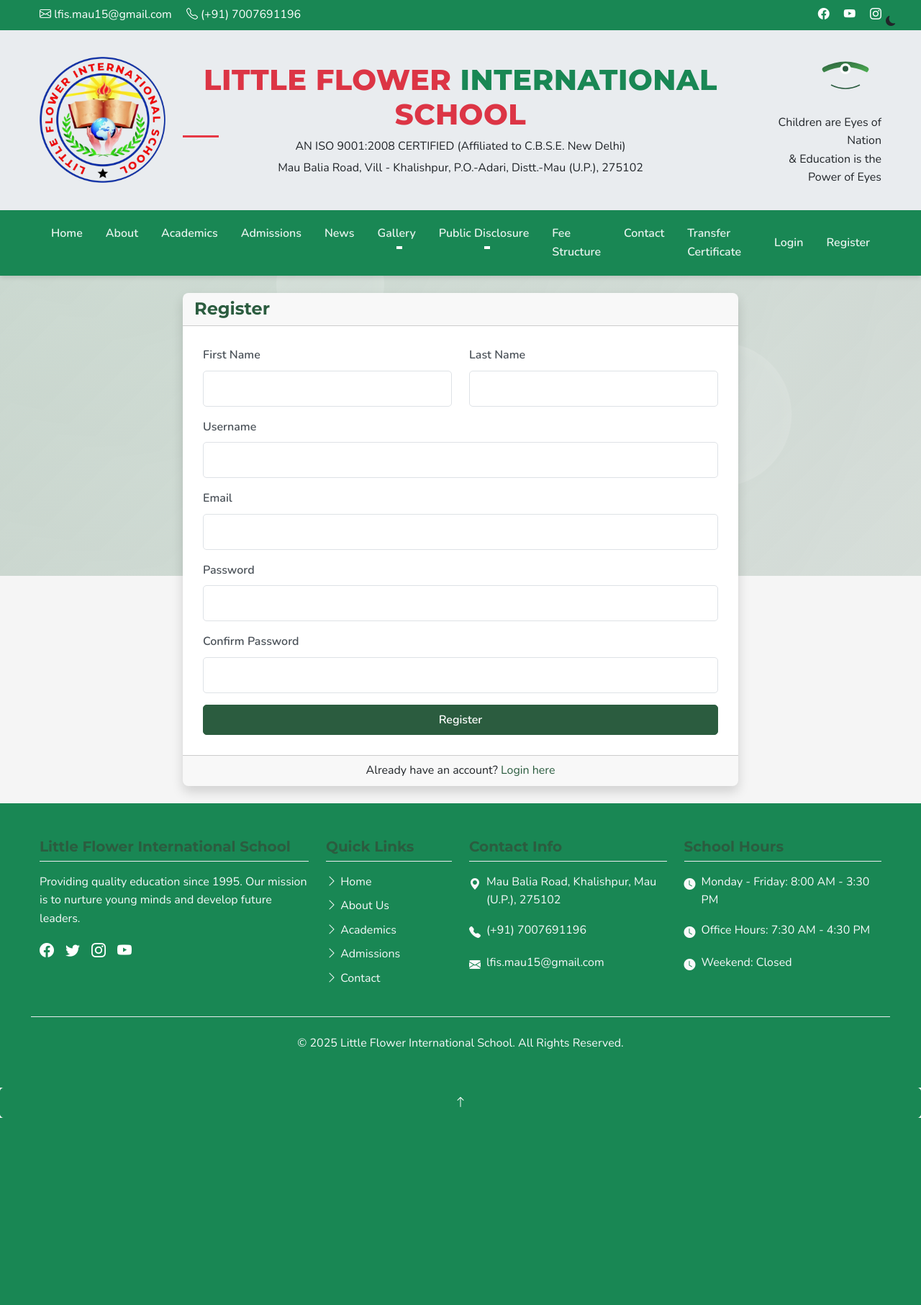
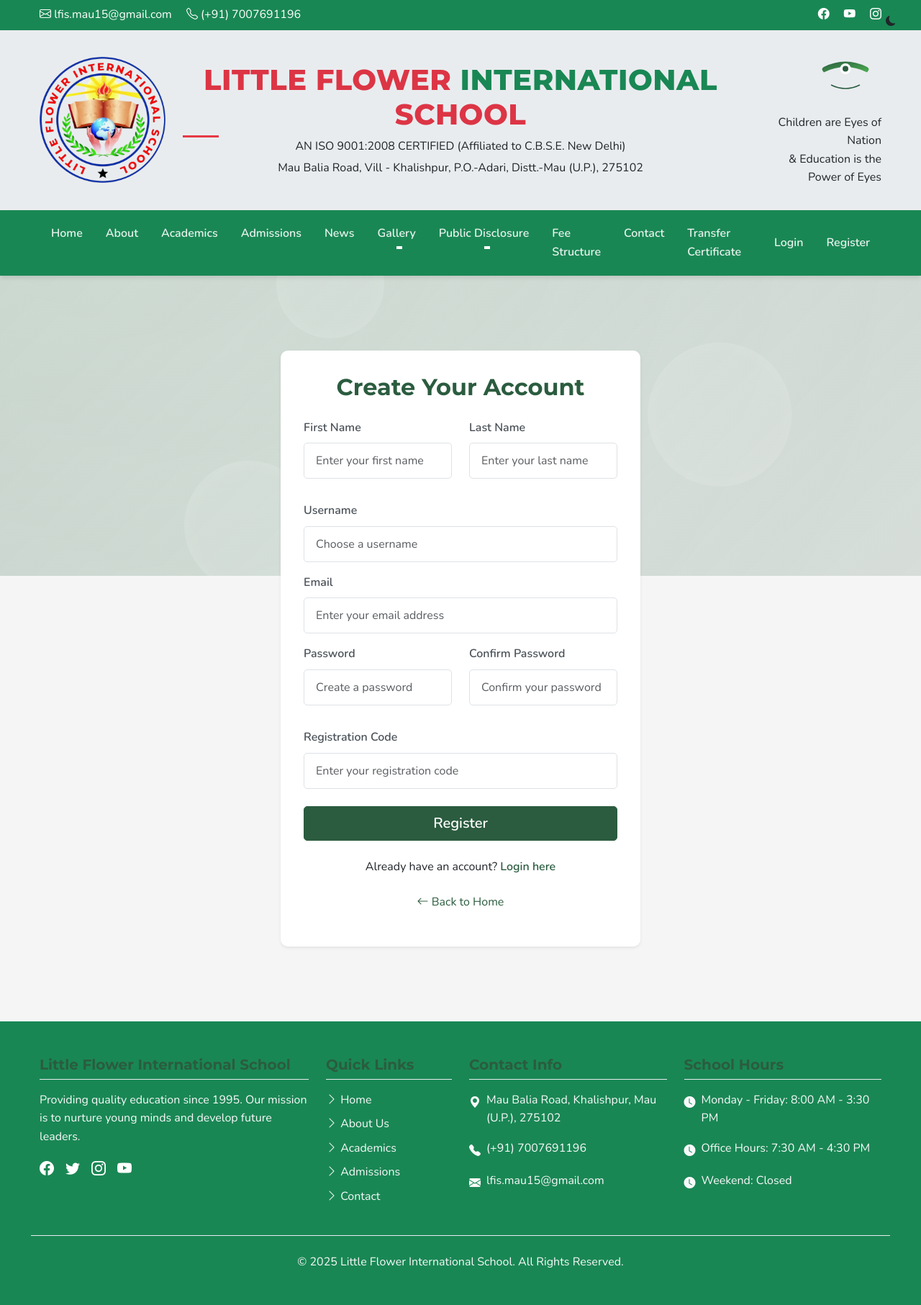
Before and after one commit to boran000/LFIS, a Flask app: template templates/auth/register.html in a window 1280 px wide. Shown: the top 1813 px of the page at 72% size. Before the commit the page ends 1553 px from the top, so only its background shows below. Run offline with Flask 3, Linux system fonts and the light colour scheme; the template is opened without the code that fills it: values that come from a table or form of the project are taken from there, others are empty; some libraries are stand-ins or nearby versions.

Commit message:
Update register.html

```diff
--- a/templates/auth/register.html
+++ b/templates/auth/register.html
@@ -1,73 +1,201 @@
 {% extends "base.html" %}
 
 {% block content %}
+<div class="container py-5">
     <div class="row justify-content-center">
-    <div class="col-md-8">
-        <div class="card">
-            <div class="card-header">
-                <h4 class="mb-0">Register</h4>
+        <div class="col-md-8 col-lg-6">
+            <div class="auth-form animate-fadeInUp">
+                <h2 class="text-center mb-4">Create Your Account</h2>
+
+                {% with messages = get_flashed_messages(with_categories=true) %}
+                    {% if messages %}
+                        {% for category, message in messages %}
+                            <div class="alert alert-{{ category }} alert-dismissible fade show">
+                                {{ message }}
+                                <button type="button" class="btn-close" data-bs-dismiss="alert" aria-label="Close"></button>
                             </div>
-            <div class="card-body">
-                <form method="POST" action="{{ url_for('auth.register') }}">
+                        {% endfor %}
+                    {% endif %}
+                {% endwith %}
+
+                <div class="alert alert-info">
+                    <i class="bi bi-info-circle"></i> You need a registration code to sign up. Contact the administrator if you don't have one.
+                </div>
+
+                <form method="POST">
                     {{ form.hidden_tag() }}
-                    <div class="row">
-                        <div class="col-md-6 mb-3">
+                    <div class="row mb-3">
+                        <div class="col-md-6">
+                            <div class="mb-3">
                                 {{ form.first_name.label(class="form-label") }}
-                            {{ form.first_name(class="form-control" + (" is-invalid" if form.first_name.errors else "")) }}
+                                {{ form.first_name(class="form-control", placeholder="Enter your first name") }}
                                 {% for error in form.first_name.errors %}
-                                <div class="invalid-feedback">{{ error }}</div>
-                            {% endfor %}
-                        </div>
-                        <div class="col-md-6 mb-3">
-                            {{ form.last_name.label(class="form-label") }}
-                            {{ form.last_name(class="form-control" + (" is-invalid" if form.last_name.errors else "")) }}
-                            {% for error in form.last_name.errors %}
-                                <div class="invalid-feedback">{{ error }}</div>
+                                    <div class="text-danger mt-1">{{ error }}</div>
                                 {% endfor %}
                             </div>
                         </div>
+                        <div class="col-md-6">
+                            <div class="mb-3">
+                                {{ form.last_name.label(class="form-label") }}
+                                {{ form.last_name(class="form-control", placeholder="Enter your last name") }}
+                                {% for error in form.last_name.errors %}
+                                    <div class="text-danger mt-1">{{ error }}</div>
+                                {% endfor %}
+                            </div>
+                        </div>
+                    </div>
+
                     <div class="mb-3">
                         {{ form.username.label(class="form-label") }}
-                        {{ form.username(class="form-control" + (" is-invalid" if form.username.errors else "")) }}
+                        {{ form.username(class="form-control", placeholder="Choose a username") }}
                         {% for error in form.username.errors %}
-                            <div class="invalid-feedback">{{ error }}</div>
+                            <div class="text-danger mt-1">{{ error }}</div>
                         {% endfor %}
                     </div>
+
                     <div class="mb-3">
                         {{ form.email.label(class="form-label") }}
-                        {{ form.email(class="form-control" + (" is-invalid" if form.email.errors else "")) }}
+                        {{ form.email(class="form-control", placeholder="Enter your email address") }}
                         {% for error in form.email.errors %}
-                            <div class="invalid-feedback">{{ error }}</div>
+
+<h3 class="text-center mb-4">Teacher Registration</h3>
+<form method="POST" novalidate>
+    {{ teacher_form.hidden_tag() }}
+
+    <div class="row mb-3">
+        <div class="col-md-6">
+            <div class="mb-3">
+                {{ teacher_form.first_name.label(class="form-label") }}
+                {{ teacher_form.first_name(class="form-control", placeholder="Enter your first name") }}
+                {% for error in teacher_form.first_name.errors %}
+                    <div class="text-danger mt-1">{{ error }}</div>
                 {% endfor %}
             </div>
+        </div>
+        <div class="col-md-6">
             <div class="mb-3">
-                        {{ form.role.label(class="form-label") }}
-                        {{ form.role(class="form-select" + (" is-invalid" if form.role.errors else "")) }}
-                        {% for error in form.role.errors %}
-                            <div class="invalid-feedback">{{ error }}</div>
+                {{ teacher_form.last_name.label(class="form-label") }}
+                {{ teacher_form.last_name(class="form-control", placeholder="Enter your last name") }}
+                {% for error in teacher_form.last_name.errors %}
+                    <div class="text-danger mt-1">{{ error }}</div>
                 {% endfor %}
             </div>
+        </div>
+    </div>
+
+    <div class="mb-3">
+        {{ teacher_form.username.label(class="form-label") }}
+        {{ teacher_form.username(class="form-control", placeholder="Choose a username") }}
+        {% for error in teacher_form.username.errors %}
+            <div class="text-danger mt-1">{{ error }}</div>
+        {% endfor %}
+    </div>
+
+    <div class="mb-3">
+        {{ teacher_form.email.label(class="form-label") }}
+        {{ teacher_form.email(class="form-control", placeholder="Enter your email address") }}
+        {% for error in teacher_form.email.errors %}
+            <div class="text-danger mt-1">{{ error }}</div>
+        {% endfor %}
+    </div>
+
+    <div class="row mb-3">
+        <div class="col-md-6">
+            <div class="mb-3">
+                {{ teacher_form.subject.label(class="form-label") }}
+                {{ teacher_form.subject(class="form-control", placeholder="Enter your subject") }}
+                {% for error in teacher_form.subject.errors %}
+                    <div class="text-danger mt-1">{{ error }}</div>
+                {% endfor %}
+            </div>
+        </div>
+        <div class="col-md-6">
+            <div class="mb-3">
+                {{ teacher_form.qualification.label(class="form-label") }}
+                {{ teacher_form.qualification(class="form-control", placeholder="Enter your qualification") }}
+                {% for error in teacher_form.qualification.errors %}
+                    <div class="text-danger mt-1">{{ error }}</div>
+                {% endfor %}
+            </div>
+        </div>
+    </div>
+
+    <div class="row mb-3">
+        <div class="col-md-6">
+            <div class="mb-3">
+                {{ teacher_form.password.label(class="form-label") }}
+                {{ teacher_form.password(class="form-control", placeholder="Choose a password") }}
+                {% for error in teacher_form.password.errors %}
+                    <div class="text-danger mt-1">{{ error }}</div>
+                {% endfor %}
+            </div>
+        </div>
+        <div class="col-md-6">
+            <div class="mb-3">
+                {{ teacher_form.confirm_password.label(class="form-label") }}
+                {{ teacher_form.confirm_password(class="form-control", placeholder="Confirm your password") }}
+                {% for error in teacher_form.confirm_password.errors %}
+                    <div class="text-danger mt-1">{{ error }}</div>
+                {% endfor %}
+            </div>
+        </div>
+    </div>
+
+    <div class="mb-4">
+        {{ teacher_form.registration_code.label(class="form-label") }}
+        {{ teacher_form.registration_code(class="form-control", placeholder="Enter your teacher registration code") }}
+        {% for error in teacher_form.registration_code.errors %}
+            <div class="text-danger mt-1">{{ error }}</div>
+        {% endfor %}
+    </div>
+
+    <div class="d-grid gap-2 mb-4">
+        {{ teacher_form.submit(class="btn btn-success btn-lg") }}
+    </div>
+</form>
+
+                            <div class="text-danger mt-1">{{ error }}</div>
+                        {% endfor %}
+                    </div>
+
+                    <div class="row mb-3">
+                        <div class="col-md-6">
                             <div class="mb-3">
                                 {{ form.password.label(class="form-label") }}
-                        {{ form.password(class="form-control" + (" is-invalid" if form.password.errors else "")) }}
+                                {{ form.password(class="form-control", placeholder="Create a password") }}
                                 {% for error in form.password.errors %}
-                            <div class="invalid-feedback">{{ error }}</div>
+                                    <div class="text-danger mt-1">{{ error }}</div>
                                 {% endfor %}
                             </div>
+                        </div>
+                        <div class="col-md-6">
                             <div class="mb-3">
                                 {{ form.confirm_password.label(class="form-label") }}
-                        {{ form.confirm_password(class="form-control" + (" is-invalid" if form.confirm_password.errors else "")) }}
+                                {{ form.confirm_password(class="form-control", placeholder="Confirm your password") }}
                                 {% for error in form.confirm_password.errors %}
-                            <div class="invalid-feedback">{{ error }}</div>
+                                    <div class="text-danger mt-1">{{ error }}</div>
                                 {% endfor %}
                             </div>
-                    <div class="d-grid">
-                        {{ form.submit(class="btn btn-primary") }}
+                        </div>
+                    </div>
+
+                    <div class="mb-4">
+                        {{ form.registration_code.label(class="form-label") }}
+                        {{ form.registration_code(class="form-control", placeholder="Enter your registration code") }}
+                        {% for error in form.registration_code.errors %}
+                            <div class="text-danger mt-1">{{ error }}</div>
+                        {% endfor %}
+                    </div>
+
+                    <div class="d-grid gap-2 mb-4">
+                        {{ form.submit(class="btn btn-primary btn-lg") }}
                     </div>
                 </form>
+
+                <div class="text-center">
+                    <p>Already have an account? <a href="{{ url_for('auth.login') }}" class="fw-semibold">Login here</a></p>
+                    <p class="mt-4"><a href="{{ url_for('main.home') }}"><i class="bi bi-arrow-left"></i> Back to Home</a></p>
                 </div>
-            <div class="card-footer text-center">
-                <p class="mb-0">Already have an account? <a href="{{ url_for('auth.login') }}">Login here</a></p>
             </div>
         </div>
     </div>
```
Lines whose indentation alone changed are shown as unchanged.
